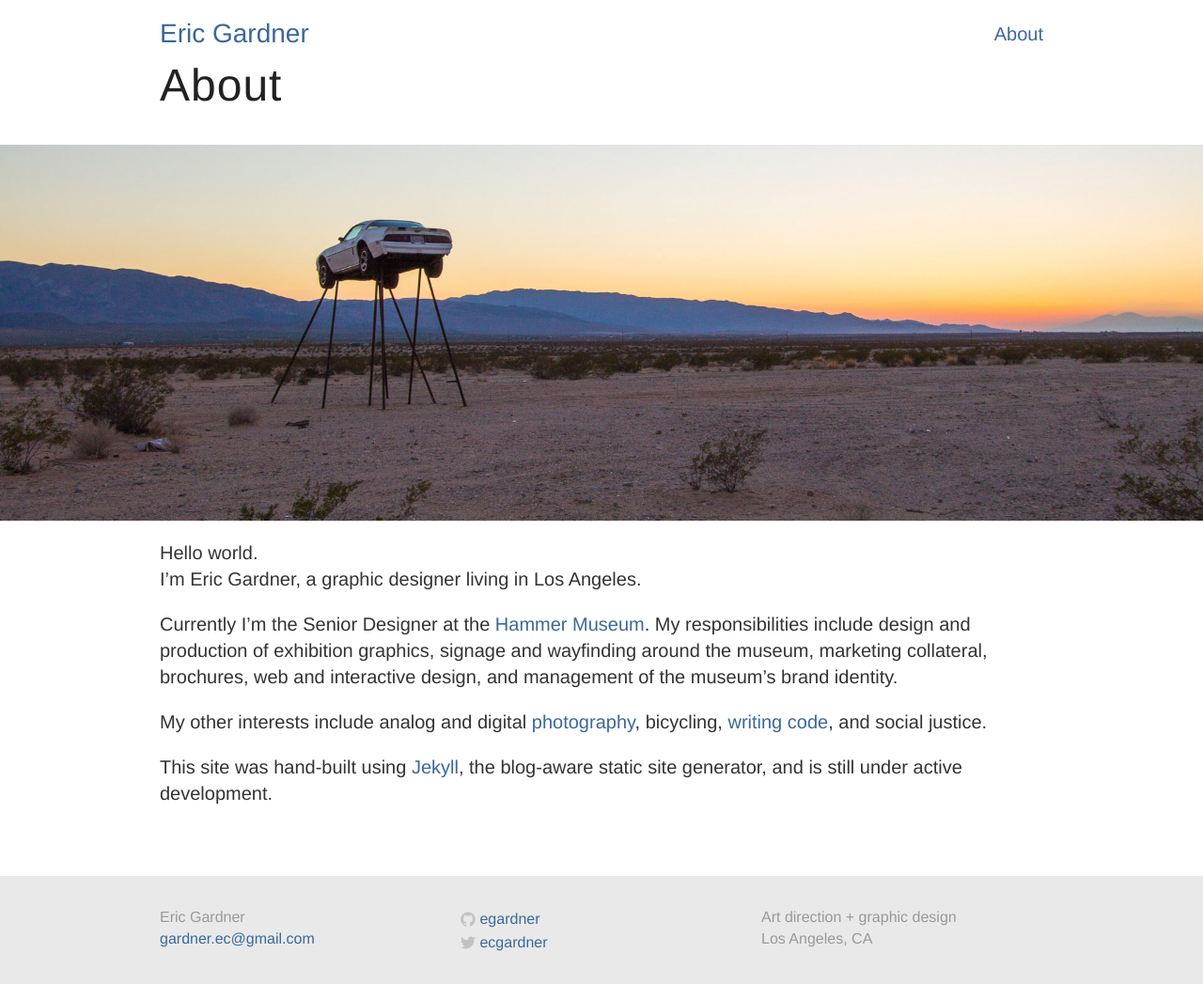
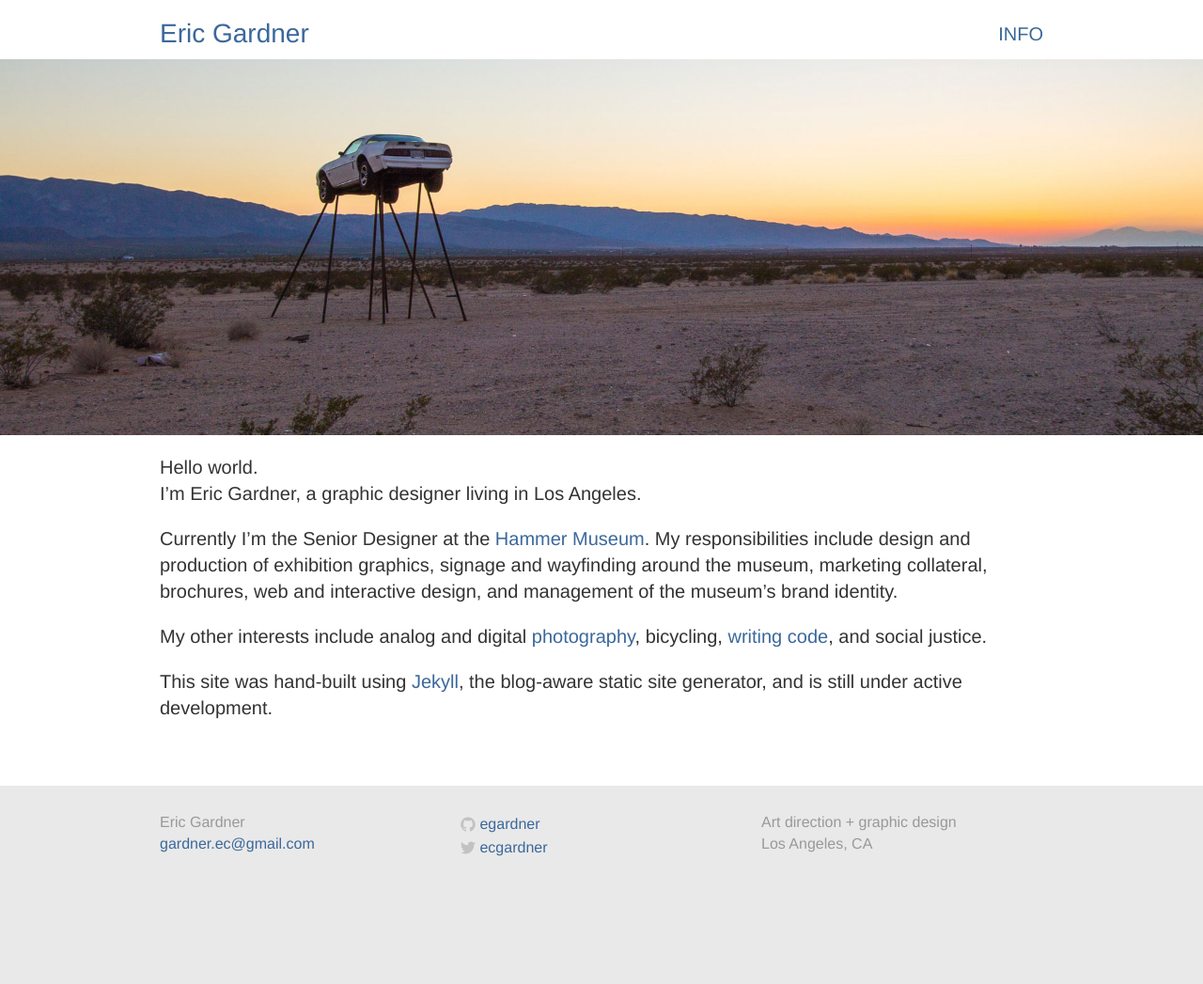
Before and after one commit to egardner/ericgardner.info-old, a Jekyll site: the page built from info/index.md, in a window 1280 px wide. Shown: the whole page at 94% size. Built offline with Jekyll 4.4.1, drawn with Linux system fonts in a browser that asks for light colours; nearby versions of some CDN libraries; Markdown is read by kramdown in place of the engine named in the settings; after the commit the page ends 941 px from its top, so only the background shows below that.

Commit message:
Design clean-up

```diff
--- a/_includes/projects.html
+++ b/_includes/projects.html
@@ -1,8 +1,4 @@
 <section id="project">
-	<div class="container">
-		<div class="sixteen columns">
-		<h2>{{ page.title }}</h2>
-	</div>
 	<div class="container">
 			{% for post in site.categories['projects'] %}
 			<div class="one-third column">
@@ -14,6 +10,5 @@
 			</div>
 			{% endfor %}
 		</div>
-		<br class="clear" />
 	</div>
 </section>
--- a/_layouts/default.html
+++ b/_layouts/default.html
@@ -8,7 +8,7 @@
 	<div class="container">
 		<div class="sixteen columns">
 			<h1><a href="/">Eric Gardner</a></h1>
-                  <nav><a href="/about/">About</a></nav>
+      <nav><a href="/info/">INFO</a></nav>
 		</div>
 	</div>
 </header>
--- a/_layouts/page.html
+++ b/_layouts/page.html
@@ -1,11 +1,6 @@
 ---
 layout: default
 ---
-<div class="container">
-	<div class="sixteen columns row">
-		<h2>{{ page.title }}</h2>
-	</div>
-</div>
 <div id="fullbleed"></div>
 <div id="page" class="container">
 	<div class="sixteen columns row">
--- a/assets/css/main.css
+++ b/assets/css/main.css
@@ -32,6 +32,7 @@ body {
 */  font-family: "proxima-nova", "helvetica", "arial", sans-serif;
 	color: #222;
 	background-color: #e9e9e9;
+	font-weight: 400;
 }
 
 code, pre {
@@ -58,39 +59,39 @@ a dl {
 	font-style: normal;
 }
 
+h1, h2, h3, h4, h5, h6 {
+	font-weight: 300;
+}
+
 h1 {
 	font-size: 1.75rem;
-	font-weight: 100;
 }
 
 h2 {
-	font-size: 3rem;
-	letter-spacing: 1px;
-	font-weight: 100;
+	font-size: 3.25rem;
+	letter-spacing: 1.5px;
+	padding-top: 0px;
 	margin: 0rem 0 1rem 0;
 }
 
 h3 {
-	font-size: 1.17rem;
-	font-weight: 100;
+	font-size: 1.57rem;
+	font-weight: 400;
 	margin: 1rem 0;
 }
 
 h4 {
 	font-size: 1rem;
-	font-weight: 100;
 	margin: 1.33rem 0;
 }
 
 h5 {
 	font-size: 0.83rem;
-	font-weight: 100;
 	margin: 1.67rem 0;
 }
 
 h6 {
 	font-size: 0.75rem;
-	font-weight: 100;
 	margin: 2.33rem 0;
 }
 
@@ -99,7 +100,7 @@ li {}
 nav {
 	float: right;
 	font-size: 1.25rem;
-	font-weight: 200;
+	font-weight: 300;
 	padding-top: 5px;
 }
 
@@ -120,14 +121,14 @@ ul {}
 ==================================================*/
 .bg {
 	background-color: #fff;
-	padding-bottom: 20px;
+	padding-bottom: 15px;
 }
 
 
 #page-header{
 /*  background-color: #fff;
 */  width: 100%;
-	/*height: 50px;*/
+	height: 100%;
 }
 #page-header h1{float:left;}
 
@@ -135,14 +136,14 @@ ul {}
 	margin-top: 20px;
 }
 
-#project {background-color: #fff; width: 100%}
+#project {background-color: #fff; width: 100%;}
 #project img {width: 100%;}
 #page-footer{
 	background-color: #fff;
 	width: 100%
 }
 .site-footer {
-	padding: 30px 0;
+	padding: 25px 0;
 	background-color: #e9e9e9;
 }
 
@@ -209,7 +210,7 @@ aside.meta ul li {
 /* 4. Special Functions
 ==================================================*/
 div.flexslider{
-	margin-bottom: 15px;
+	margin-bottom: 0px;
 }
 
 header#page-header.parallax-header {
--- a/about/index.md
+++ b/info/index.md
@@ -1,6 +1,6 @@
 ---
 layout: page
-title: About
+title: Info
 ---
 
 Hello world.
```
Also changed, not shown: _layouts/project.html (+6 -5 lines).
